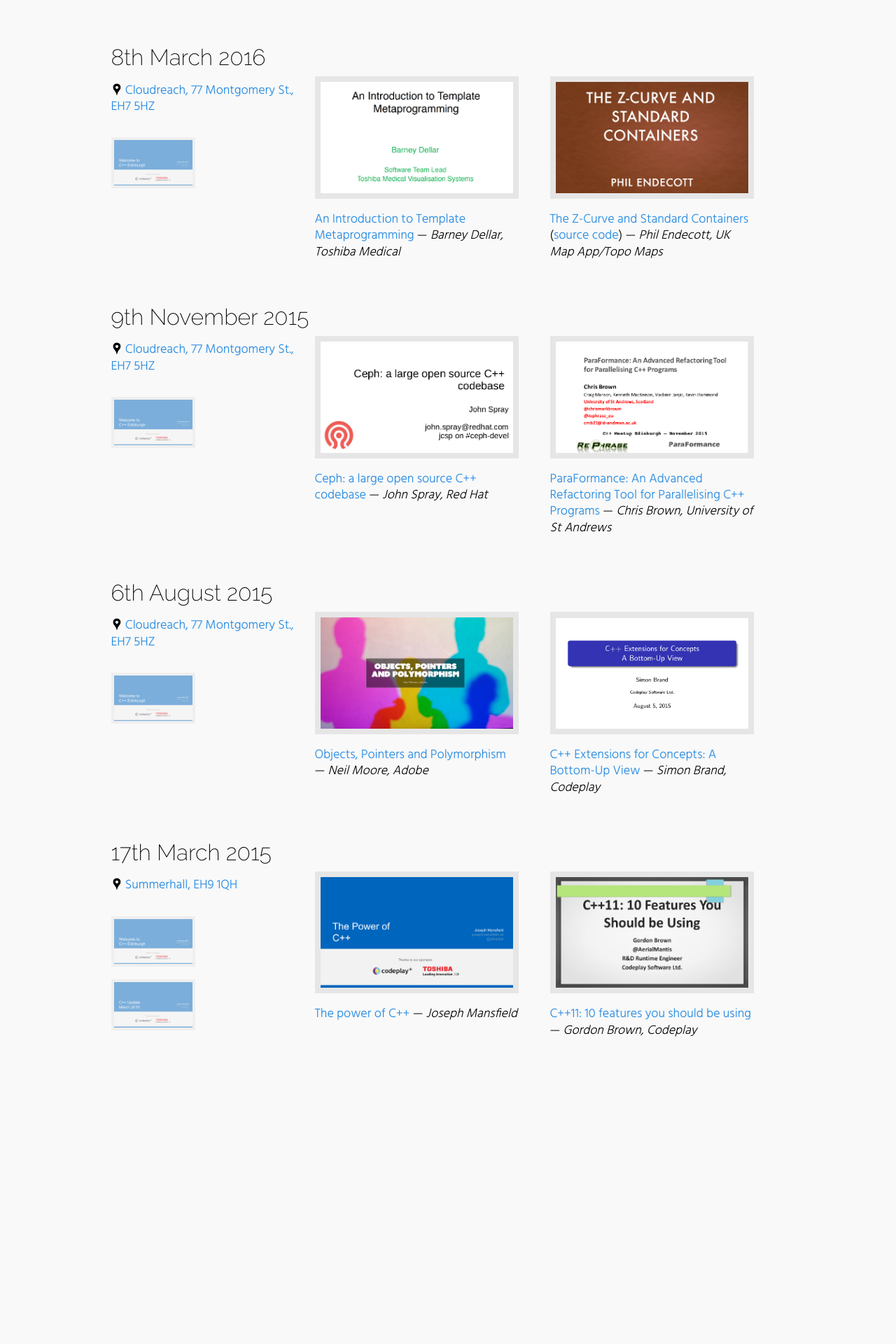
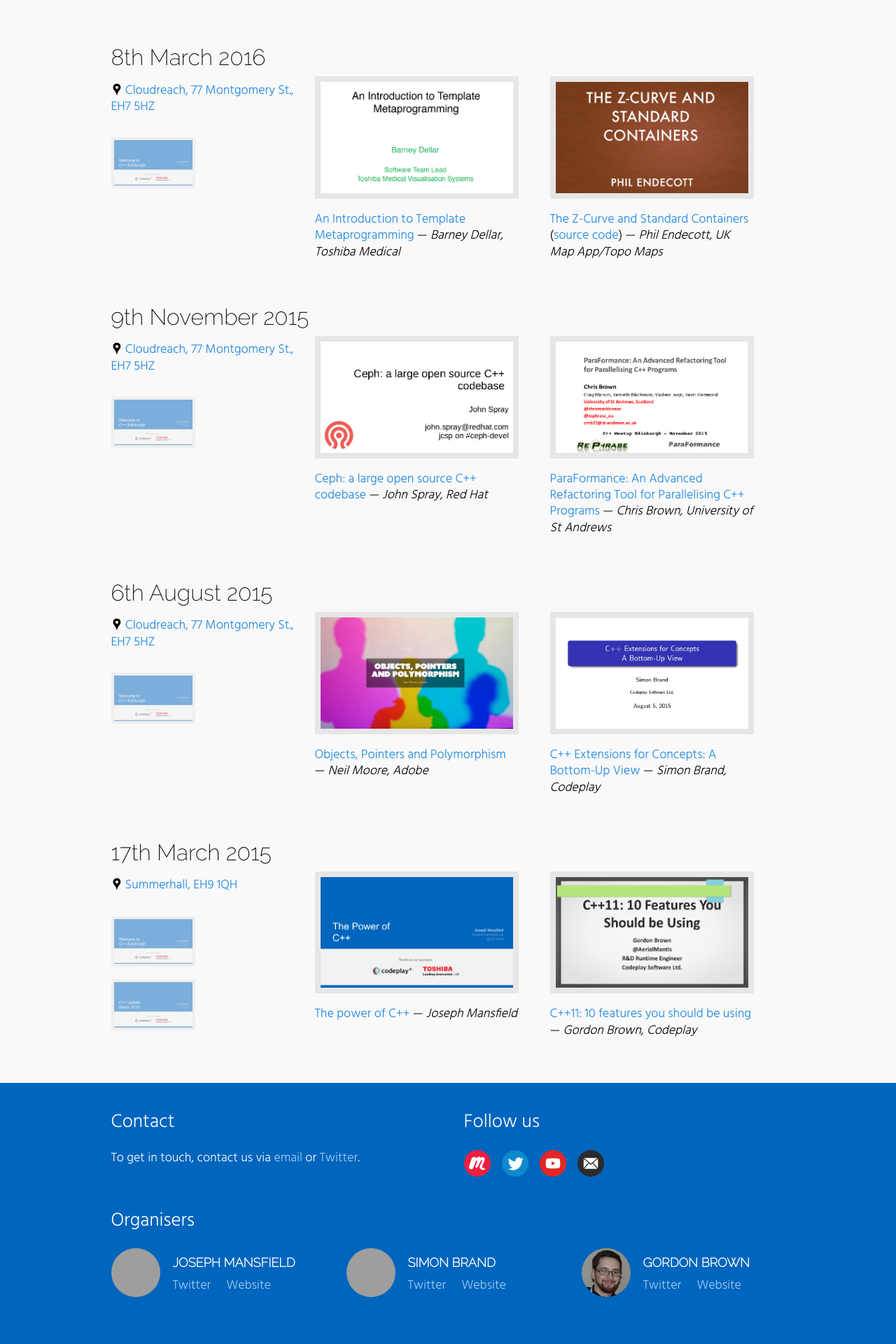
Before and after one commit to sftrabbit/CppEdinburgh, a Jekyll site: the page built from index.html, in a window 1280 px wide. Shown: the part 2996-4916 px from the top of the page at 70% size. Built offline with Jekyll 4.4.1, drawn with Linux system fonts in a browser that asks for light colours; before the commit the page ends 4543 px from its top, so only the background shows below that; grey boxes are pictures that could not be loaded.

Commit message:
Add footer with contact/social details

```diff
--- a/_layouts/default.html
+++ b/_layouts/default.html
@@ -39,6 +39,41 @@
 		<main>
 {{ content }}
 		</main>
+		<footer>
+			<div class="container">
+				<div class="row">
+					<div class="column-3">
+						<h1>Contact</h1>
+						<p>To get in touch, contact us via <a href="mailto:cppedinburgh@gmail.com">email</a> or <a href="https://twitter.com/cppedinburgh">Twitter</a>.</p>
+					</div>
+					<div class="column-3">
+						<h1>Follow us</h1>
+						<ul class="social">
+							<li><a href="https://www.meetup.com/cppedinburgh/"><img src="/images/meetup.svg" alt="Meetup.com"></a></li>
+							<li><a href="https://twitter.com/cppedinburgh"><img src="/images/twitter.svg" alt="Twitter"></a></li>
+							<li><a href="https://www.youtube.com/channel/UC3MI-cTQcGTkwWsf6z0hldQ"><img src="/images/youtube.svg" alt="YouTube"></a></li>
+							<li><a href="https://groups.google.com/forum/#!forum/cppedinburgh"><img src="/images/email.svg" alt="Mailing List"></a></li>
+						</ul>
+					</div>
+				</div>
+				<div class="row volunteers">
+					<div class="column-6">
+						<h1>Organisers</h1>
+					</div>
+{% for volunteer in site.data.volunteers %}
+					<section class="column-2">
+						<div class="profile-photo"><img src="{{ volunteer.photo_url }}"></div>
+						<h1>{{ volunteer.name }}</h1>
+						<ul>
+	{% for link in volunteer.links %}
+							<li><a href="{{ link.url }}">{{ link.name }}</a></li>
+	{% endfor %}
+						</ul>
+					</section>
+{% endfor %}
+				</div>
+			</div>
+		</footer>
 		<script async>
 (function(i,s,o,g,r,a,m){i['GoogleAnalyticsObject']=r;i[r]=i[r]||function(){
 (i[r].q=i[r].q||[]).push(arguments)},i[r].l=1*new Date();a=s.createElement(o),
--- a/css/screen.scss
+++ b/css/screen.scss
@@ -38,6 +38,21 @@ body {
 					}
 				}
 			}
+		}
+	}
+
+	> footer {
+		background-color: #0065bd;
+		color: #fff;
+
+		h1 {
+			font-size: 1.5em;
+			margin-bottom: 1em;
+		}
+
+		a {
+			color: #a2cff7;
+			text-shadow: none;
 		}
 	}
 }
@@ -261,14 +276,13 @@ section.upcoming {
 }
 
 .volunteers > section {
-	text-align: center;
-
 	.profile-photo {
-		margin: 0 auto 1em;
-		width: 100px;
-		height: 100px;
+		float: left;
+		width: 70px;
+		height: 70px;
 		border-radius: 50%;
 		overflow: hidden;
+		margin-right: 1em;
 
 		img {
 			width: 100%;
@@ -279,11 +293,17 @@ section.upcoming {
 	h1 {
 		font-size: 1em;
 		font-weight: bold;
+		margin: 0.5em 0;
 	}
 
 	ul {
 		margin-left: 0;
 		list-style-type: none;
+
+		li {
+			display: inline-block;
+			margin-right: 1em;
+		}
 	}
 }
 
```
